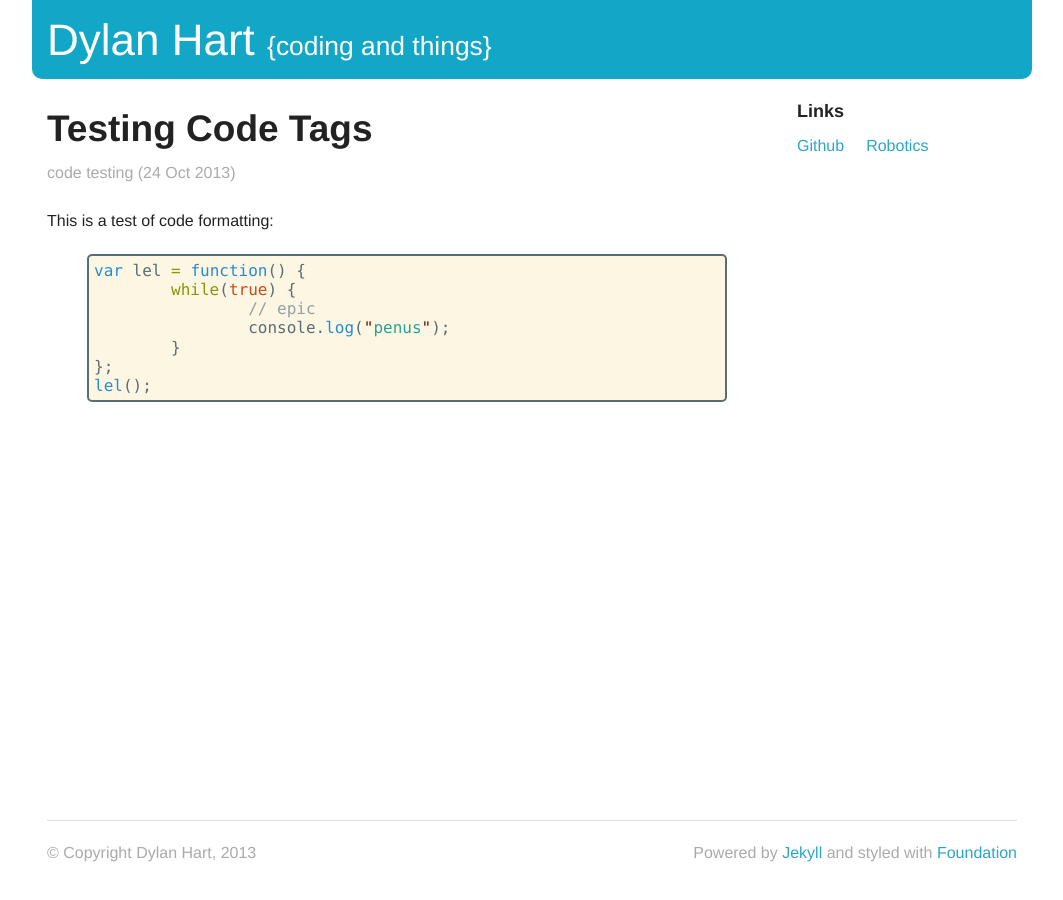
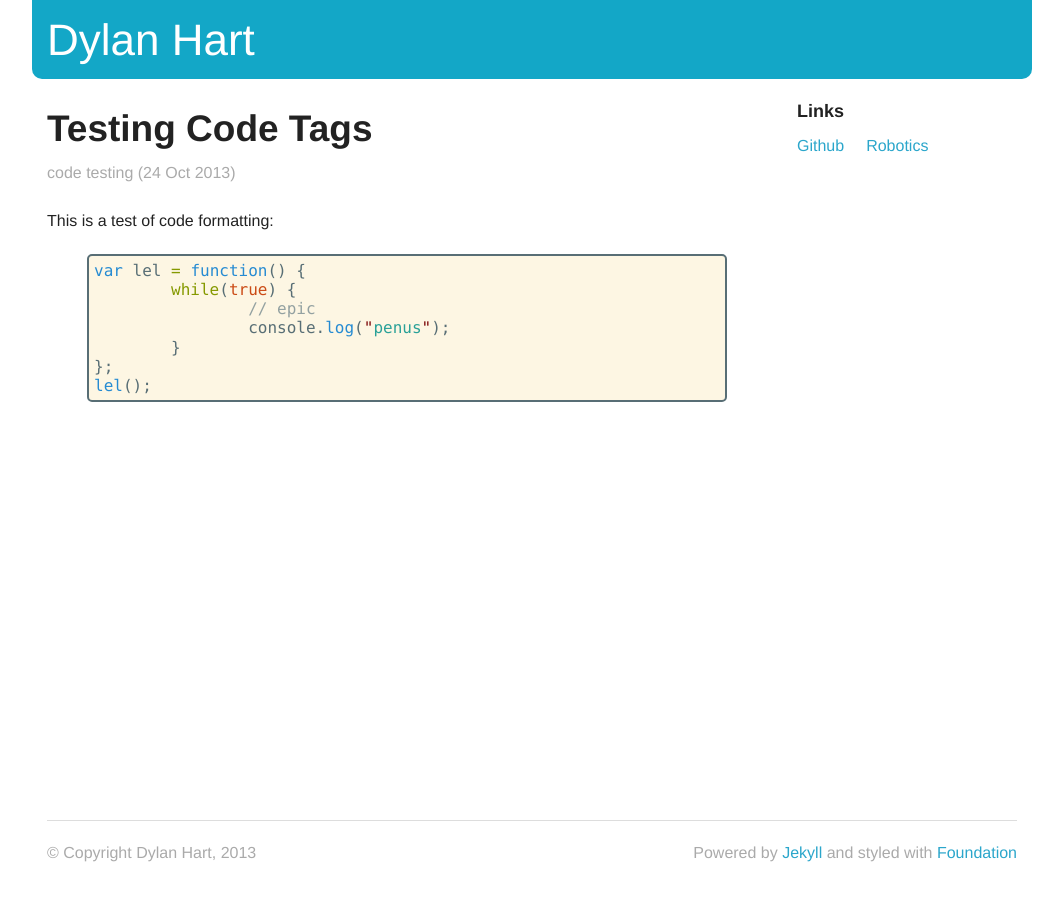
Before and after one commit to dylanhart/dylanhart.github.io, a Jekyll site: the page built from _posts/2013-10-24-code-tag-test.markdown, in a window 1280 px wide. Shown: the whole page, without its empty margins (108-1171 px from the left). Built offline with Jekyll 4.4.1, drawn with Linux system fonts in a browser that asks for light colours; Markdown is read by kramdown in place of the engine named in the settings.

Commit message:
removed 'coding and things'

```diff
--- a/_includes/navbar.html
+++ b/_includes/navbar.html
@@ -1,6 +1,6 @@
 <div class="row">
 	<div class="large-12 columns" id="header-base">
-		<a href="{{ site.baseurl }}"><h1 class="nav-text">Dylan Hart <small class="nav-text">{coding and things}</small></h1></a>
+		<a href="{{ site.baseurl }}"><h1 class="nav-text">Dylan Hart</h1></a>
 	</div>
 </div>
 <br />
```
